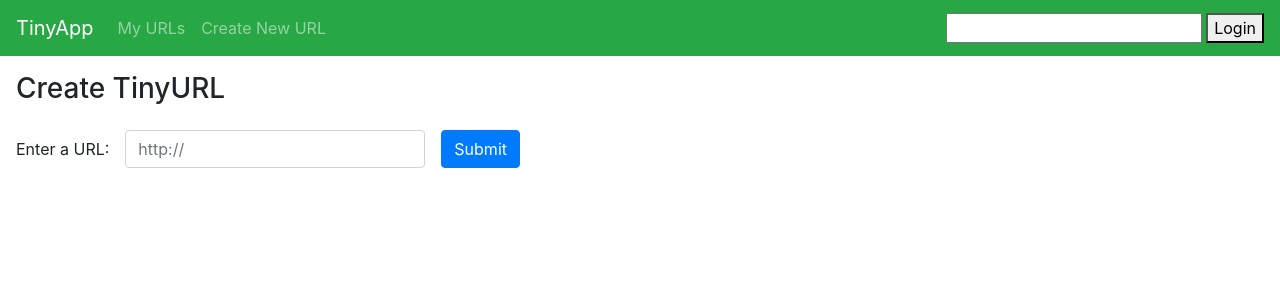
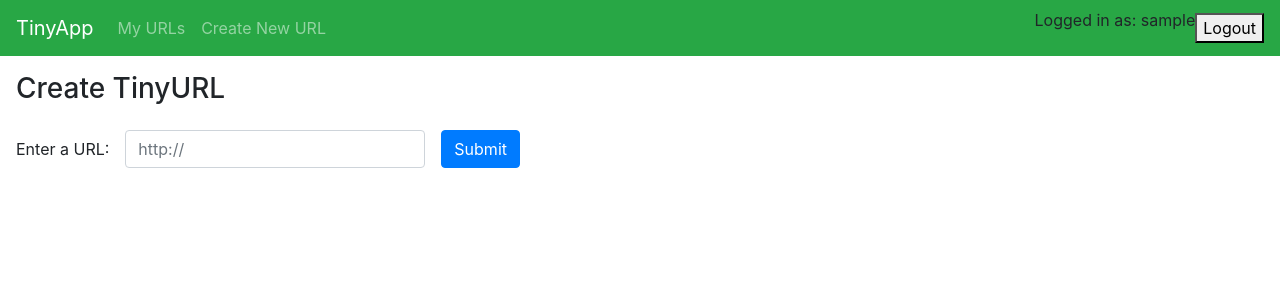
Before and after one commit to Heaven664/tinyapp, a Node server app: template views/urls_new.ejs in a window 1280 px wide. Shown: the top 300 px of the page. Run offline with Node 20, Linux system fonts and the light colour scheme; the template is opened without the code that fills it: most values are stand-ins (such as "Sample title", 1, 10 or a date in 2020); some libraries are stand-ins or nearby versions.

Commit message:
added username to header if user is logged in

```diff
--- a/views/partials/_header.ejs
+++ b/views/partials/_header.ejs
@@ -18,6 +18,7 @@
         <a class="nav-item nav-link" href="/urls/new">Create New URL</a>
       </div>
     </div>
+    <% if (!username) { %>
     <form action="/login" method="post">
       <input
       type="text"
@@ -25,5 +26,9 @@
       >
       <button type="submit">Login</button>
     </form>
+    <% } else { %>
+      <p>Logged in as: <%= username%></p>
+      <button>Logout</button>
+      <% } %>
   </nav>
 </header>
```
